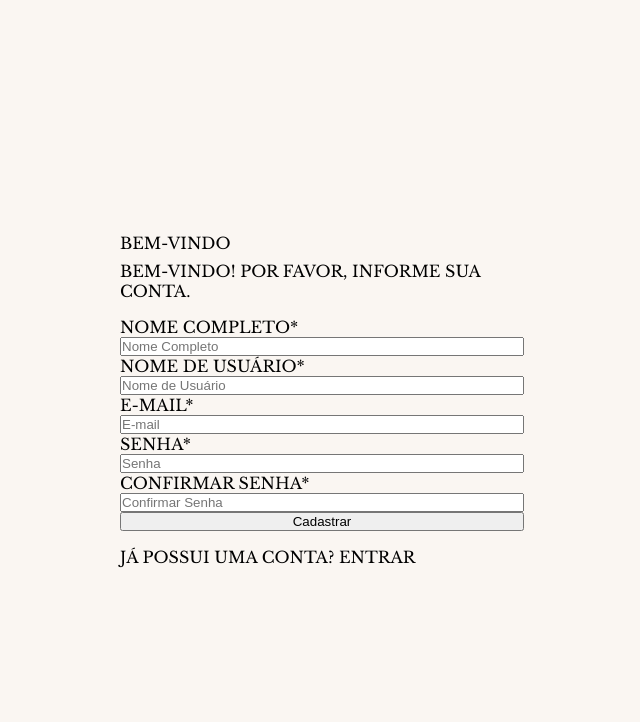
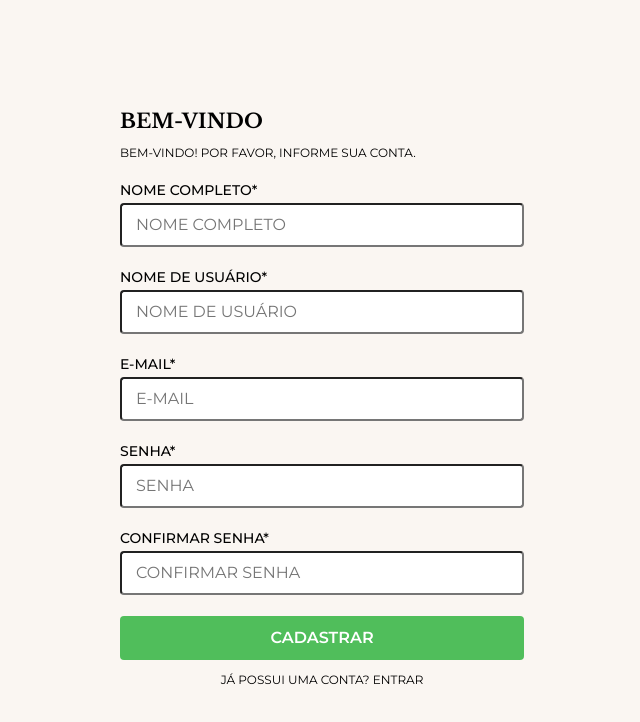
Before and after one commit to adautomoises/Barbers-Frontend, a React (Create React App) app: page /cadastro in a window 1280 px wide. Shown: the top 722 px of the page, without its empty margins (318-958 px from the left). Built offline with nearby package versions, Linux system fonts and the light colour scheme; no server answers.

Commit message:
Tela de Cadastro

```diff
--- a/src/pages/Register/index.tsx
+++ b/src/pages/Register/index.tsx
@@ -1,10 +1,11 @@
-import React from "react";
+import React, { useEffect } from "react";
 import { useForm } from "react-hook-form";
 import { yupResolver } from "@hookform/resolvers/yup";
 import * as yup from "yup";
 
-// import { Input } from "../../components/Input";
-// import { ButtonForm } from "../../components/ButtonForm";
+import api from "../../services/api";
+import { Input } from "../../components/Input";
+import { ButtonForm } from "../../components/ButtonForm";
 
 import {
   Container,
@@ -15,7 +16,6 @@ import {
   Title,
   SubTitle,
 } from "./styles";
-import api from "../../services/api";
 
 interface FormProps {
   email: string;
@@ -26,16 +26,19 @@ interface FormProps {
 }
 
 const schema = yup.object({
-  email: yup.string().email().required("Digite um e-mail válido, Por favor!"),
+  email: yup
+    .string()
+    .email("Digite um e-mail válido, Por favor!")
+    .required("E-mail é obrigatório"),
   userName: yup.string().required("Digite seu Nome de Usuário, Por favor!"),
   fullName: yup.string().required("Digite seu Nome Completo, Por favor!"),
   password: yup
     .string()
-    .required("Password Required")
-    .min(8, "Password too short")
+    .required("Senha é obrigatório")
+    .min(8, "A senha é muito curta")
     .test(
       "isValidPass",
-      "Passowrd must be 8 char (One UpperCase & One Symbol)",
+      "Senha deve ter pelo menos 8 caracteres, uma letra maíuscula e um símbolo",
       (value: any, context: any) => {
         const hasUpperCase = /[A-Z]/.test(value);
         const hasNumber = /[0-9]/.test(value);
@@ -55,8 +58,8 @@ const schema = yup.object({
     ),
   passwordConfirmation: yup
     .string()
-    .required("Confirm Password Required")
-    .oneOf([yup.ref("password"), null], "Passwords must match"),
+    .required("Confirmação de senha é obrigatório")
+    .oneOf([yup.ref("password"), null], "Senhas não podem ser diferentes!"),
 });
 
 export function Register() {
@@ -92,6 +95,20 @@ export function Register() {
       });
   };
 
+  useEffect(() => {
+    api
+      .get("/users")
+      .then((response) => {
+        console.log(response.data);
+      })
+      .catch((e) => {
+        console.log(e);
+      })
+      .finally(() => {
+        console.log("getado!");
+      });
+  }, []);
+
   return (
     <Container>
       <Form>
@@ -100,72 +117,54 @@ export function Register() {
           <SubTitle>Bem-vindo! Por favor, informe sua conta.</SubTitle>
         </Header>
         <Body onSubmit={handleSubmit(onSubmit)}>
-          <>
-            <label>Nome Completo*</label>
-            <input
-              // title={"Nome Completo"}
+          <Input
+            title={"Nome Completo"}
             type="text"
-              {...register("fullName")}
             name="fullName"
             placeholder="Nome Completo"
+            register={{ ...register("fullName") }}
+            error={errors.fullName?.message}
           />
-            <p>{errors.fullName?.message}</p>
-          </>
-          <>
-            <label>Nome de Usuário*</label>
-            <input
+          <Input
             title={"Nome de Usuário"}
             type="text"
-              {...register("userName")}
             name="userName"
             placeholder="Nome de Usuário"
+            register={{ ...register("userName") }}
+            error={errors.userName?.message}
           />
-            <p>{errors.userName?.message}</p>
-          </>
-          <>
-            <label>E-mail*</label>
-            <input
+          <Input
             title={"E-mail"}
             type="email"
-              {...register("email")}
             name="email"
             placeholder="E-mail"
+            register={{ ...register("email") }}
+            error={errors.email?.message}
           />
-            <p>{errors.email?.message}</p>
-          </>
-          <>
-            <label>Senha*</label>
-            <input
+          <Input
             title={"Senha"}
             type="password"
-              {...register("password")}
             name="password"
             placeholder="Senha"
+            register={{ ...register("password") }}
+            error={errors.password?.message}
           />
-            <p>{errors.password?.message}</p>
-          </>
-          <>
-            <label>Confirmar Senha*</label>
-            <input
+          <Input
             title={"Confirmar Senha"}
             type="password"
-              {...register("passwordConfirmation")}
+            register={{ ...register("passwordConfirmation") }}
             name="passwordConfirmation"
             placeholder="Confirmar Senha"
+            error={errors.passwordConfirmation?.message}
           />
-            <p>{errors.passwordConfirmation?.message}</p>
-          </>
-          <button type="submit" onClick={() => console.log("clicado!")}>
-            Cadastrar
-          </button>
-        </Body>
-        <Footer>
-          {/* <ButtonForm
+          <ButtonForm
             type="submit"
             title="Cadastrar"
             color="green"
-          onClick={() => onSubmit}
-        /> */}
+            onClick={() => console.log("clicado!")}
+          />
+        </Body>
+        <Footer>
           <SubTitle>Já possui uma conta? Entrar</SubTitle>
         </Footer>
       </Form>
--- a/src/pages/Register/styles.ts
+++ b/src/pages/Register/styles.ts
@@ -28,10 +28,18 @@ export const Header = styled.div`
 `;
 
 export const Title = styled.label`
+  font-size: 20px;
+  font-weight: bold;
+  line-height: 24px;
   margin-bottom: 0.5rem;
 `;
 
-export const SubTitle = styled.label``;
+export const SubTitle = styled.label`
+  font-family: "Montserrat", sans-serif;
+  font-size: 12px;
+  font-weight: normal;
+  line-height: 24px;
+`;
 
 export const Body = styled.form`
   display: flex;
@@ -39,10 +47,11 @@ export const Body = styled.form`
 
   width: 404px;
 
-  margin-bottom: 1rem;
+  margin-bottom: 0.5rem;
 `;
 
 export const Footer = styled.div`
   display: flex;
+  align-items: center;
   flex-direction: column;
 `;
```
Lines whose indentation alone changed are shown as unchanged.
